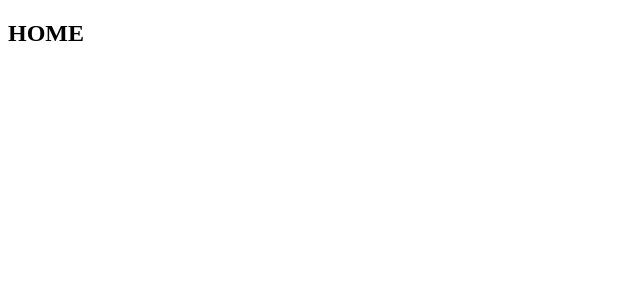
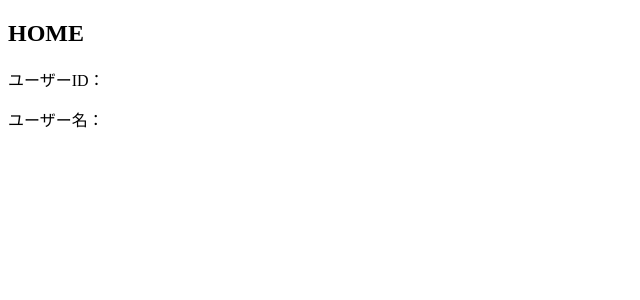
Before and after one commit to TAKU1022/ec-demo, a React (Create React App) app: page / in a window 1280 px wide. Shown: the top 300 px of the page, without its empty margins (0-640 px from the left). Built offline with nearby package versions, Linux system fonts and the light colour scheme.

Commit message:
非同期データのState変更処理実装

```diff
--- a/src/reducks/users/selecter.ts
+++ b/src/reducks/users/selecter.ts
@@ -4,3 +4,8 @@ import { RootState } from '../store/store';
 const usersSelecter = (state: RootState) => state.users;
 
 export const getUserId = createSelector([usersSelecter], (state) => state.uid);
+
+export const getUsername = createSelector(
+  [usersSelecter],
+  (state) => state.username
+);
--- a/src/templates/Home.tsx
+++ b/src/templates/Home.tsx
@@ -1,15 +1,17 @@
 import { useSelector } from 'react-redux';
 import { RootState } from '../reducks/store/store';
-import { getUserId } from '../reducks/users/selecter';
+import { getUserId, getUsername } from '../reducks/users/selecter';
 
 const Home = () => {
   const selecter = useSelector((state: RootState) => state);
   const uid = getUserId(selecter);
+  const username = getUsername(selecter);
 
   return (
     <div>
       <h2>HOME</h2>
-      <p>{uid}</p>
+      <p>ユーザーID：{uid}</p>
+      <p>ユーザー名：{username}</p>
     </div>
   );
 };
--- a/src/templates/Login.tsx
+++ b/src/templates/Login.tsx
@@ -1,6 +1,5 @@
-import { push } from 'connected-react-router';
 import { useDispatch } from 'react-redux';
-import { signInAction } from '../reducks/users/actions';
+import { signIn } from '../reducks/users/operations';
 
 const Login = () => {
   const dispatch = useDispatch();
@@ -10,8 +9,7 @@ const Login = () => {
       <h2>ログイン</h2>
       <button
         onClick={() => {
-          dispatch(signInAction({ uid: '00001', username: 'TAKU' }));
-          dispatch(push('/'));
+          dispatch(signIn());
         }}
       >
         ログインする
```
